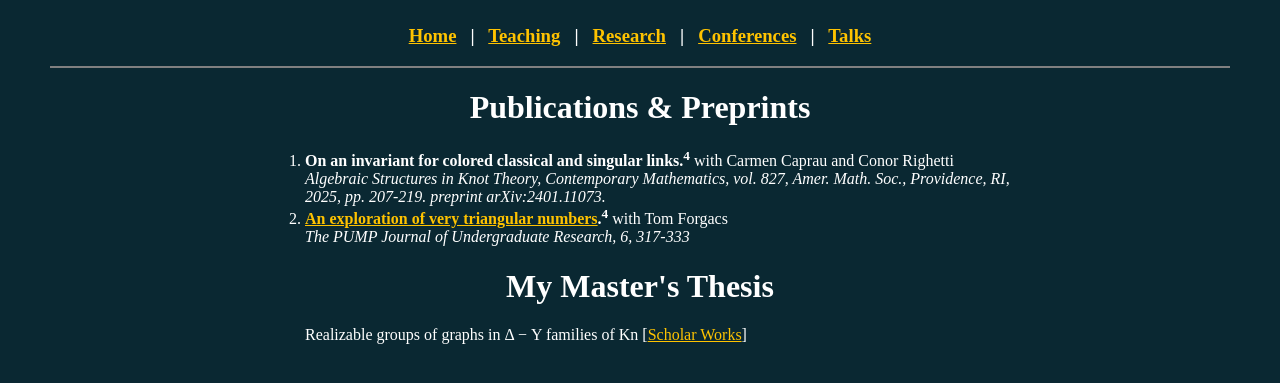
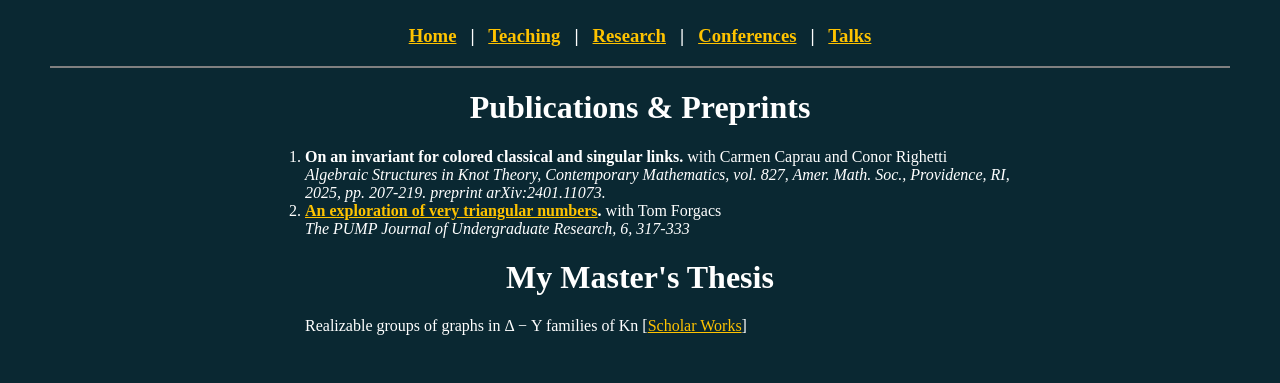
Before and after one commit to abaumheckel/abaumheckel.github.io, a Jekyll site: the page research.html, which Jekyll copies as it is, in a window 1280 px wide. Shown: the top 383 px of the page. Built offline with Jekyll 4.4.1, drawn with Linux system fonts in a browser that asks for light colours.

Commit message:
Update research.html

```diff
--- a/research.html
+++ b/research.html
@@ -36,12 +36,12 @@ Publications  &amp; Preprints
 </center></H1>
 <div class="talks">
 <ol>
-  <li><b>On an invariant for colored classical and singular links.<sup>4</sup></b>
+  <li><b>On an invariant for colored classical and singular links.</b>
     with Carmen Caprau and Conor Righetti<br>
     <em>Algebraic Structures in Knot Theory, Contemporary Mathematics, vol. 827, Amer. Math. Soc., Providence, RI, 2025, pp. 207-219. preprint arXiv:2401.11073.</em>
 </li>
 
-<li><b><a href = https://journals.calstate.edu/pump/article/view/3853>An exploration of very triangular numbers</a>.<sup>4</sup></b>
+<li><b><a href = https://journals.calstate.edu/pump/article/view/3853>An exploration of very triangular numbers</a>.</b>
     with Tom Forgacs<br>
     <em>The PUMP Journal of Undergraduate Research, 6, 317-333</em>
 </li>
```
